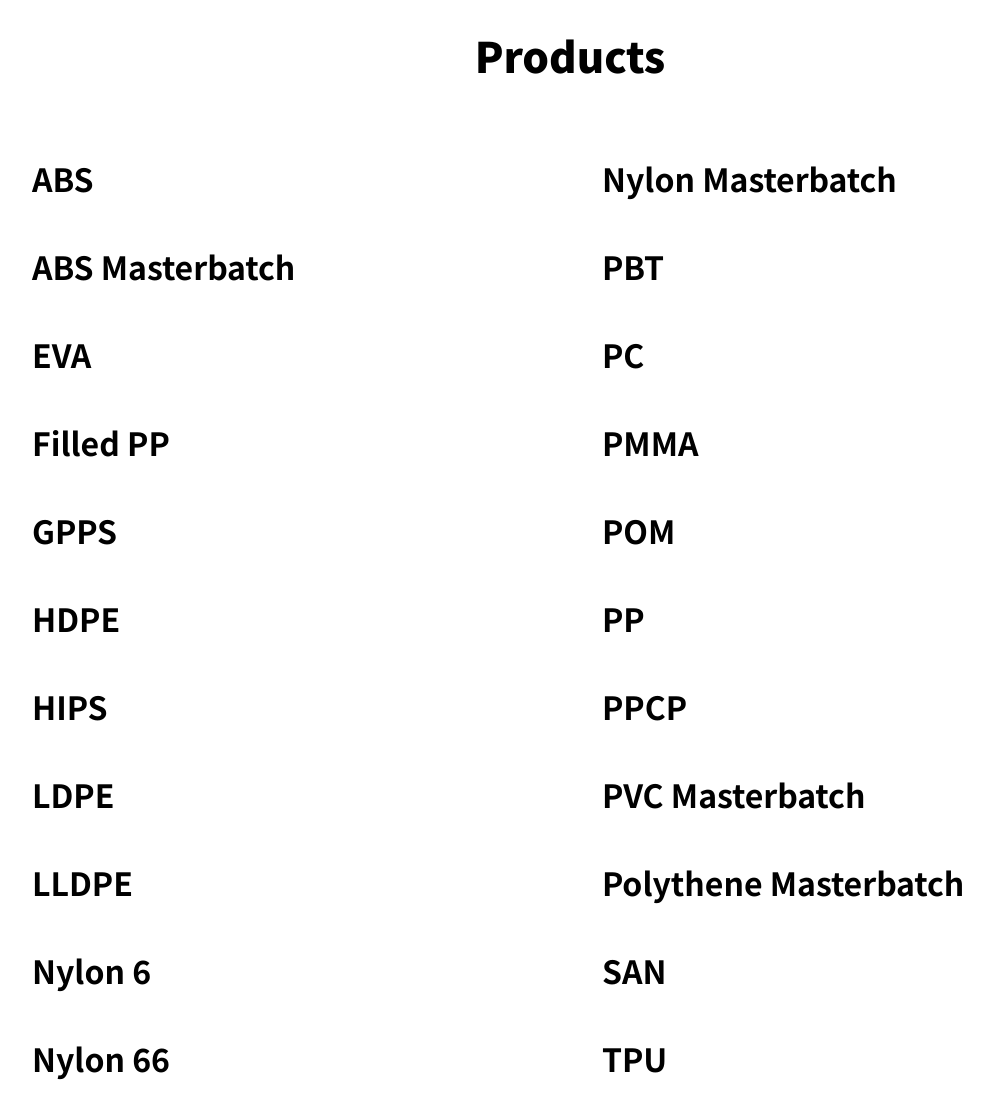
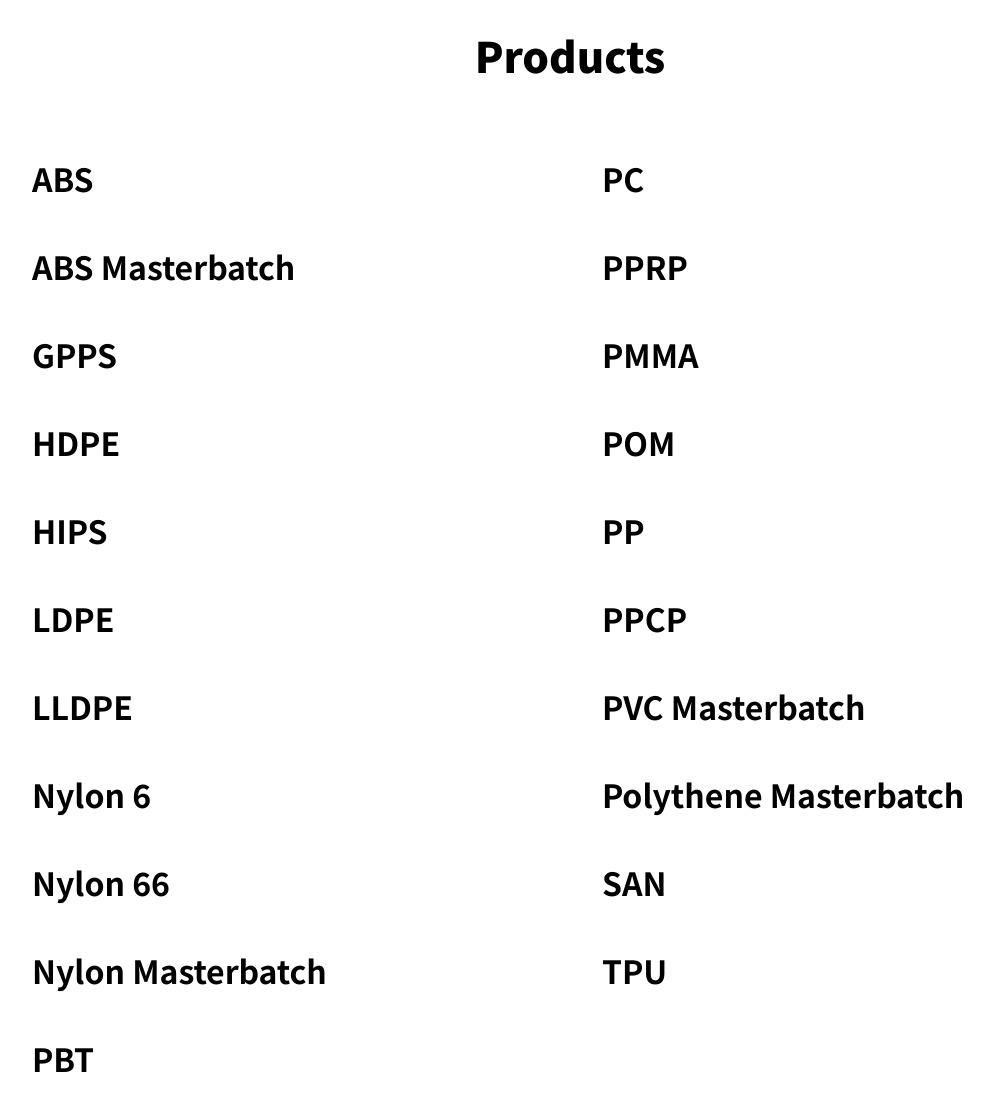
Before and after one commit to omprakashparvendhan/totalPolymers, a plain HTML site: page index.html in a window 1280 px wide. Shown: the part 1440-2545 px from the top of the page, without its empty margins (70-1063 px from the left). Drawn offline with Linux system fonts and the light colour scheme.

Commit message:
remove products

```diff
--- a/index.html
+++ b/index.html
@@ -190,21 +190,6 @@
 
                             </div>
                         </div>
-
-                        <div class="portfolio-thumb" data-aos="fade-up">
-                            <div class="portfolio-info">
-                                <h4 class="portfolio-title mb-0">EVA</h4>
-
-
-                            </div>
-                        </div>
-                        <div class="portfolio-thumb" data-aos="fade-up">
-                            <div class="portfolio-info">
-                                <h4 class="portfolio-title mb-0">Filled PP</h4>
-
-
-                            </div>
-                        </div>
                         <div class="portfolio-thumb" data-aos="fade-up">
                             <div class="portfolio-info">
                                 <h4 class="portfolio-title mb-0">GPPS</h4>
@@ -254,9 +239,6 @@
 
                             </div>
                         </div>
-                    </div>
-
-                    <div class="col-lg-6 col-12">
                         <div class="portfolio-thumb" data-aos="fade-up">
 
                             <div class="portfolio-info">
@@ -273,9 +255,20 @@
 
                             </div>
                         </div>
+                    </div>
+
+                    <div class="col-lg-6 col-12">
+
                         <div class="portfolio-thumb" data-aos="fade-up">
                             <div class="portfolio-info">
                                 <h4 class="portfolio-title mb-0">PC</h4>
+
+
+                            </div>
+                        </div>
+                        <div class="portfolio-thumb" data-aos="fade-up">
+                            <div class="portfolio-info">
+                                <h4 class="portfolio-title mb-0">PPRP</h4>
 
 
                             </div>
@@ -288,6 +281,7 @@
 
                             </div>
                         </div>
+
                         <div class="portfolio-thumb" data-aos="fade-up">
                             <div class="portfolio-info">
                                 <h4 class="portfolio-title mb-0">POM</h4>
```
